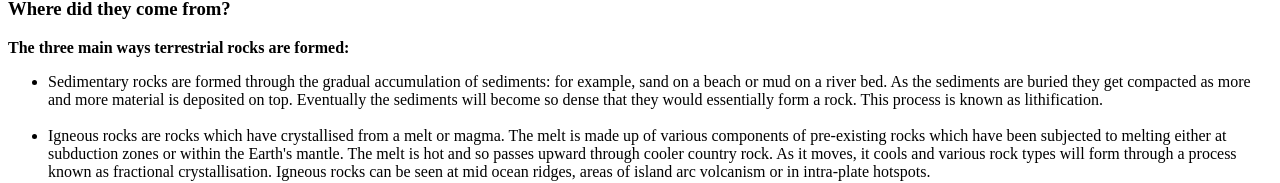
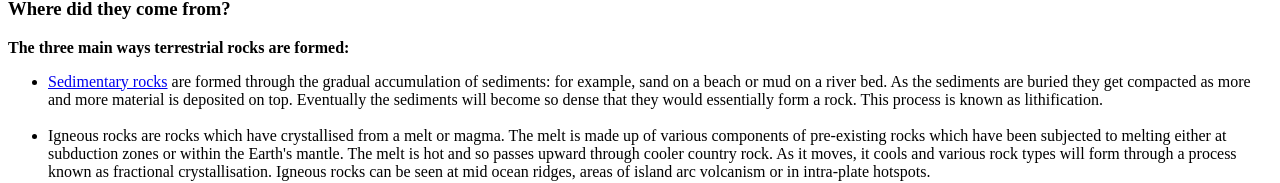
Before and after one commit to Stephen-Fog/Stephen-Fog.github.io, a plain HTML site: page index.html in a window 1280 px wide. Shown: the part 773-956 px from the top of the page. Drawn offline with Linux system fonts and the light colour scheme.

Commit message:
Update index.html

```diff
--- a/index.html
+++ b/index.html
@@ -61,7 +61,7 @@
 		<p><strong>The three main ways terrestrial rocks are formed:</strong></p>
 
 		<ul>
-			<li>Sedimentary rocks are formed through the gradual accumulation of sediments: for example, sand on a beach or mud on a river bed. As the sediments are buried they get compacted as more and more material is deposited on top. Eventually the sediments will become so dense that they would essentially form a rock. This process is known as lithification.</li>
+			<li><a href="https://en.wikipedia.org/wiki/Sedimentary_rock#:~:text=Sedimentary%20rocks%20are%20types%20of,particles%20to%20settle%20in%20place.">Sedimentary rocks</a> are formed through the gradual accumulation of sediments: for example, sand on a beach or mud on a river bed. As the sediments are buried they get compacted as more and more material is deposited on top. Eventually the sediments will become so dense that they would essentially form a rock. This process is known as lithification.</li>
 		<br>
 			<li>Igneous rocks are rocks which have crystallised from a melt or magma. The melt is made up of various components of pre-existing rocks which have been subjected to melting either at subduction zones or within the Earth's mantle. The melt is hot and so passes upward through cooler country rock. As it moves, it cools and various rock types will form through a process known as fractional crystallisation. Igneous rocks can be seen at mid ocean ridges, areas of island arc volcanism or in intra-plate hotspots.</li>
 		<br>
```
